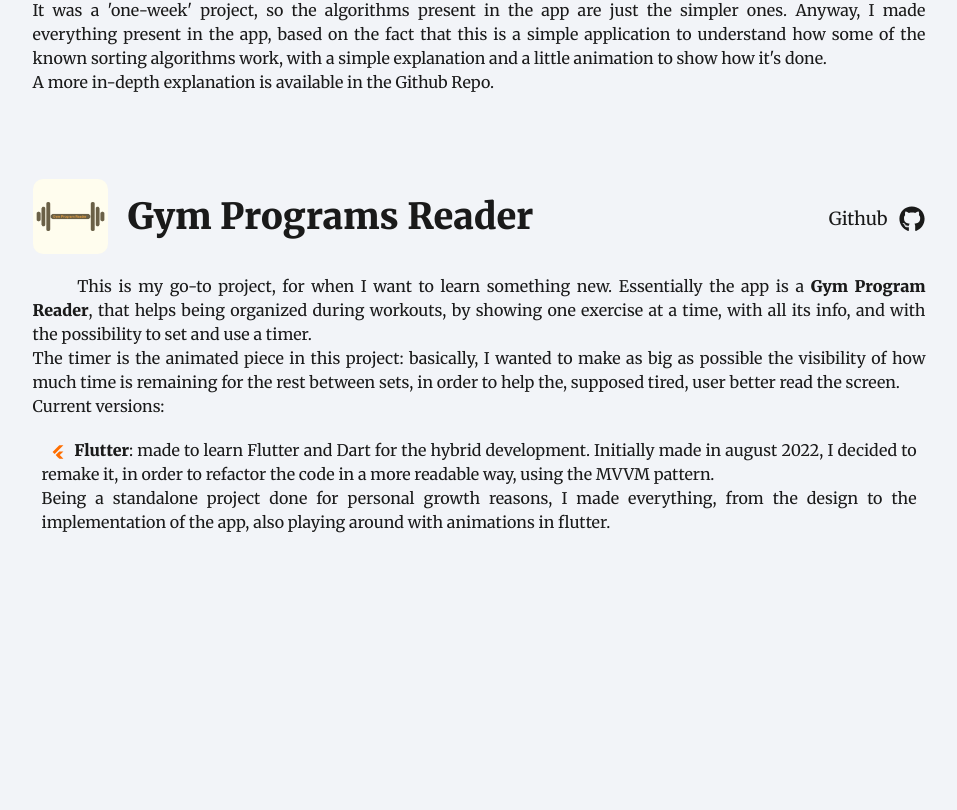
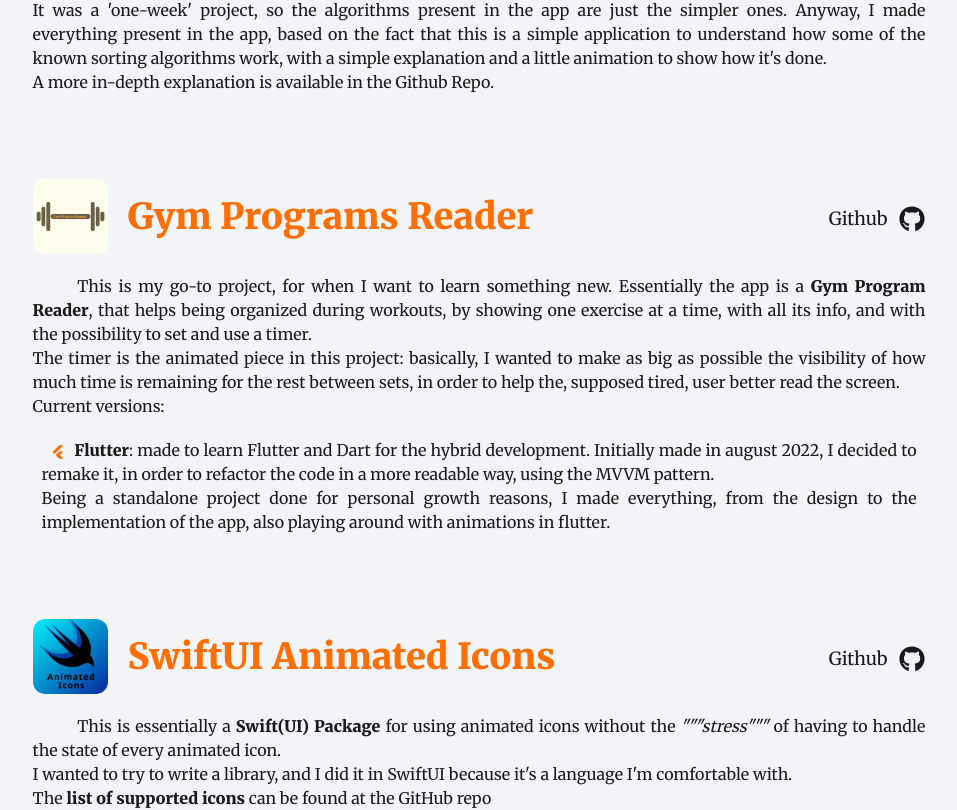
Before and after one commit to g-celentano/portfolio_react, a Next.js app: page /works in a window 1280 px wide. Shown: the part 1033-1843 px from the top of the page, without its empty margins (161-1118 px from the left). Before the commit the page ends 1567 px from the top, so only its background shows below. Built offline with nearby package versions, Linux system fonts and the light colour scheme.

Commit message:
added SwiftUIAnimatedIcons to the works list

```diff
--- a/pages/works.js
+++ b/pages/works.js
@@ -60,6 +60,7 @@ const WorkTitle = ({ projectName, projectImage, icon }) => {
             md: '75px',
             base: '50px'
           }}
+          color="#ff6e00"
         />
       )}
       <Heading
@@ -68,6 +69,7 @@ const WorkTitle = ({ projectName, projectImage, icon }) => {
           base: 'lg'
         }}
         variant="workTitle"
+        color="#ff6e00"
       >
         {projectName}
       </Heading>
@@ -232,6 +234,23 @@ const Works = () => {
           </ListItem>
         </List>
       </WorkListElement>
+      <WorkListElement
+        projectImage="AnimatedIcons.png"
+        projectName="SwiftUI Animated Icons"
+        link="https://github.com/g-celentano/SwiftUIAnimatedIcons"
+        icon={false}
+      >
+        <Text textAlign="justify" textIndent="5%" px="5%">
+          This is essentially a <b>Swift(UI) Package</b> for using animated
+          icons without the <i>"""stress"""</i> of having to handle the state of
+          every animated icon.
+          <br />
+          I wanted to try to write a library, and I did it in SwiftUI because
+          it's a language I'm comfortable with.
+          <br />
+          The <b>list of supported icons</b> can be found at the GitHub repo
+        </Text>
+      </WorkListElement>
     </Container>
   )
 }
```
Also changed, not shown: public/images/AnimatedIcons.png (added).
